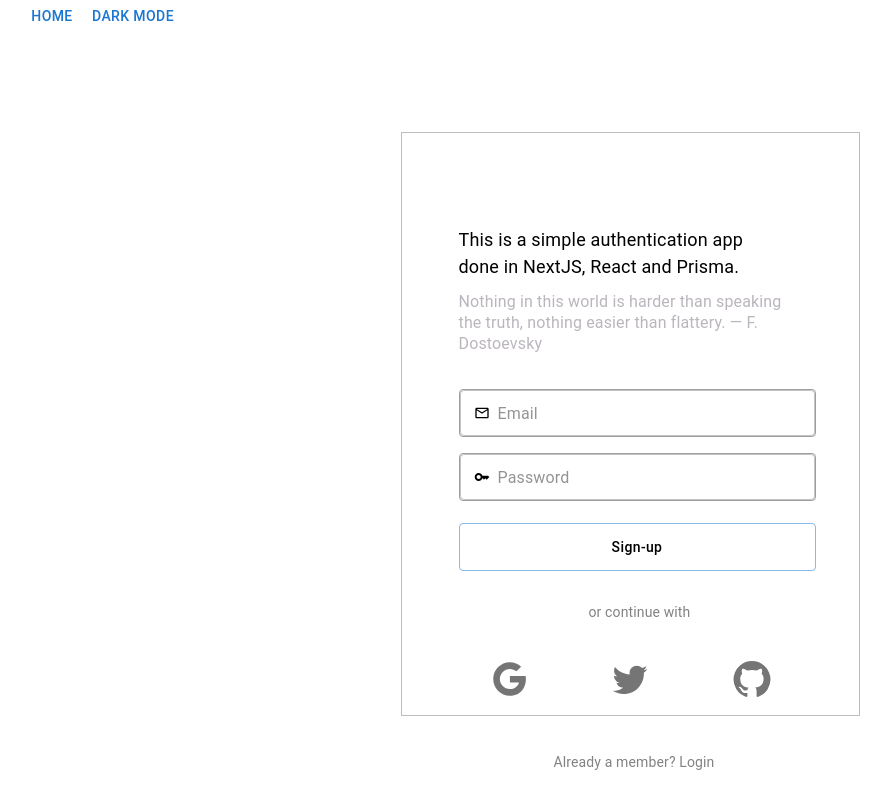
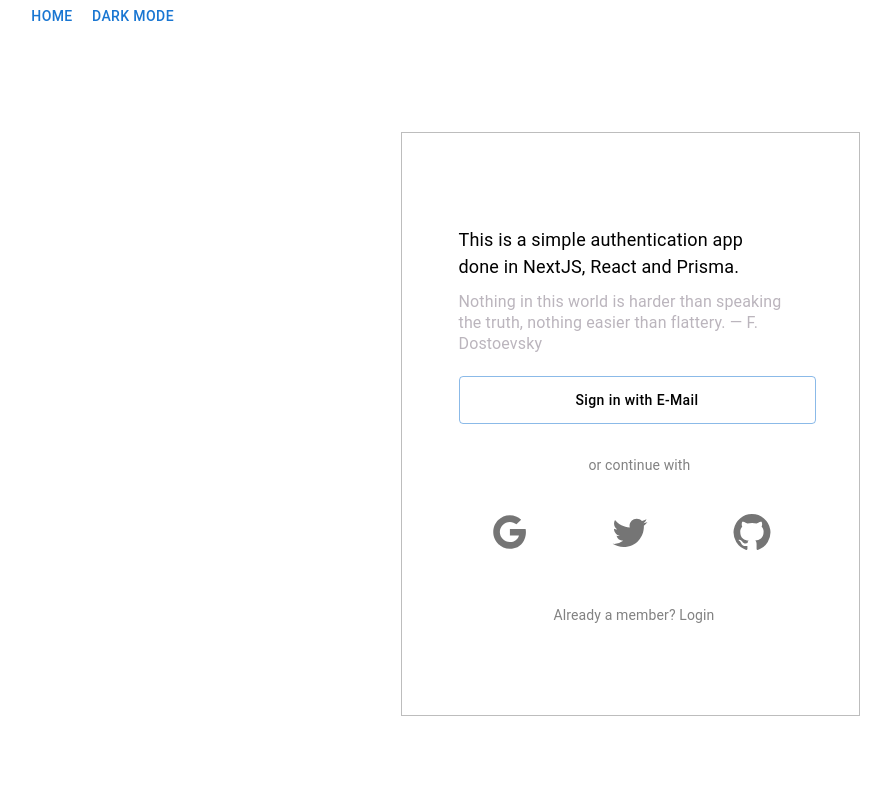
Before and after one commit to ragomez7/auth-app-nextjs, a Next.js app: page /login in a window 1280 px wide. Shown: the top 808 px of the page, without its empty margins (10-901 px from the left). Built offline with nearby package versions, Linux system fonts and the light colour scheme; no server answers.

Commit message:
A bit of cleanup

```diff
--- a/pages/api/auth/[...nextauth].ts
+++ b/pages/api/auth/[...nextauth].ts
@@ -1,11 +1,13 @@
-import { NextApiHandler } from 'next';
-import NextAuth from 'next-auth';
-import { PrismaAdapter } from '@next-auth/prisma-adapter';
-import GitHubProvider from 'next-auth/providers/github';
-import GoogleProvider from 'next-auth/providers/google';
-import TwitterProvider from 'next-auth/providers/twitter';
-import EmailProvider from 'next-auth/providers/email';
-import prisma from '../../../lib/prisma';
+import { NextApiHandler } from "next";
+import NextAuth from "next-auth";
+import { PrismaAdapter } from "@next-auth/prisma-adapter";
+import GitHubProvider from "next-auth/providers/github";
+import GoogleProvider from "next-auth/providers/google";
+import TwitterProvider from "next-auth/providers/twitter";
+import EmailProvider from "next-auth/providers/email";
+import prisma from "../../../lib/prisma";
+
+
 
 const authHandler: NextApiHandler = (req, res) => NextAuth(req, res, options);
 export default authHandler;
@@ -18,7 +20,7 @@ const options = {
     }),
     GoogleProvider({
       clientId: process.env.GOOGLE_CLIENT_ID as string,
-      clientSecret: process.env.GOOGLE_CLIENT_SECRET as string
+      clientSecret: process.env.GOOGLE_CLIENT_SECRET as string,
     }),
     TwitterProvider({
       clientId: process.env.TWITTER_CLIENT_ID as string,
@@ -27,8 +29,8 @@ const options = {
     }),
     EmailProvider({
       server: process.env.EMAIL_SERVER,
-      from: process.env.EMAIL_FROM
-    })
+      from: process.env.EMAIL_FROM,
+    }),
   ],
   adapter: PrismaAdapter(prisma),
   secret: process.env.GITHUB_SECRET,
--- a/pages/login/index.tsx
+++ b/pages/login/index.tsx
@@ -3,9 +3,6 @@ import { getProviders } from "next-auth/react";
 import { signIn } from "next-auth/react";
 import RouteGuard from "../../components/RouteGuard";
 import Typography from "@mui/material/Typography";
-import TextField from "@mui/material/TextField";
-import MailOutlineIcon from "@mui/icons-material/MailOutline";
-import KeyIcon from "@mui/icons-material/Key";
 import Button from "@mui/material/Button";
 import { ThemeOptions } from "@mui/material";
 import { useTheme } from "@mui/material/styles";
@@ -79,50 +76,9 @@ const SignIn: React.FC<SignInProps> = ({ providers }) => {
               Nothing in this world is harder than speaking the truth, nothing
               easier than flattery. — F. Dostoevsky
             </Typography>
-            <TextField
-              placeholder="Email"
-              InputProps={{
-                sx: {
-                  marginTop: "35px",
-                  width: "357px",
-                  height: "48px",
-                  color: isLight ? theme?.colors?.black : theme?.colors?.white,
-                  border: `1px solid ${theme?.colors?.grey}`,
-                },
-                startAdornment: (
-                  <MailOutlineIcon
-                    sx={{
-                      padding: 0,
-                      paddingRight: 1,
-                    }}
-                  />
-                ),
-              }}
-            />
-
-            <TextField
-              placeholder="Password"
-              InputProps={{
-                sx: {
-                  marginTop: "16px",
-                  width: "357px",
-                  height: "48px",
-                  color: isLight ? theme?.colors?.black : theme?.colors?.white,
-                  border: `1px solid ${theme?.colors?.grey}`,
-                },
-                startAdornment: (
-                  <KeyIcon
-                    sx={{
-                      padding: 0,
-                      paddingRight: 1,
-                    }}
-                  />
-                ),
-              }}
-            />
             <Button
               variant="outlined"
-              onClick={() => signIn()}
+              onClick={() => signIn(providers.email.id)}
               sx={{
                 color: "black",
                 textTransform: "none",
@@ -131,7 +87,7 @@ const SignIn: React.FC<SignInProps> = ({ providers }) => {
                 height: "48px",
               }}
             >
-              Sign-up
+              Sign in with E-Mail
             </Button>
             <Typography
               sx={{
```
Also changed, not shown: 1 other file (tests, documents, lock files or other folders).
